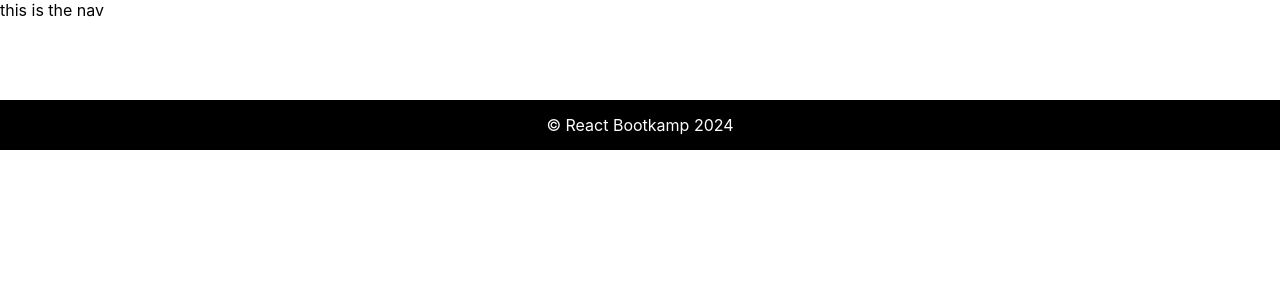
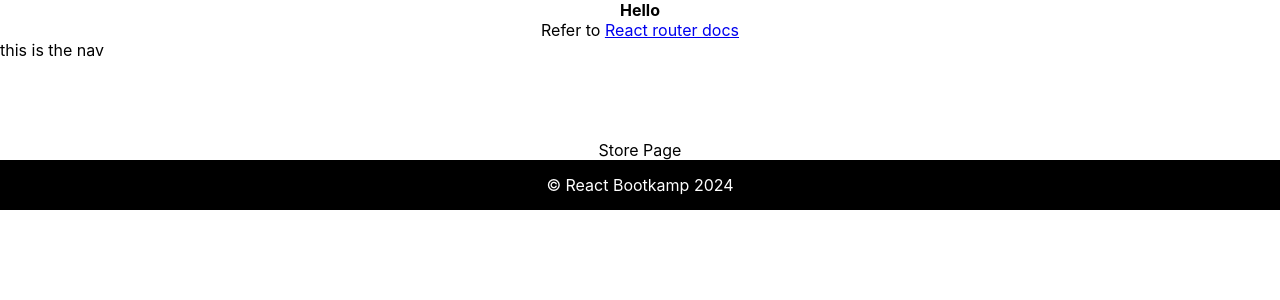
Before and after one commit to XhaninaIna/route_continue_day_3, a React (Create React App) app: page /store in a window 1280 px wide. Shown: the top 300 px of the page. Built offline with nearby package versions, Linux system fonts and the light colour scheme.

Commit message:
create pages and components

```diff
--- a/package.json
+++ b/package.json
@@ -8,6 +8,7 @@
     "@testing-library/user-event": "^13.5.0",
     "react": "^18.3.1",
     "react-dom": "^18.3.1",
+    "react-router-dom": "^6.27.0",
     "react-scripts": "5.0.1",
     "web-vitals": "^2.1.4"
   },
--- a/src/App.js
+++ b/src/App.js
@@ -1,12 +1,23 @@
 import logo from './logo.svg';
 import './App.css';
-import Layout from "./components/Layout";
+import Layout from './components/layout/Layout';
+import Routes from './routes/Routes';
+import {BrowserRouter} from "react-router-dom";
 function App() {
   return (
+    <BrowserRouter>
     <div className="App">
-      <Layout/>
-
+     <div>
+      <b>Hello</b> <br /> Refer to{' '}
+      <a href="https://reactrouter.com/en/main" target="_blank">
+        React router docs
+      </a>{' '}
     </div>
+     <Layout>
+      <Routes/>
+      </Layout>
+    </div>
+    </BrowserRouter>
   );
 }
 
--- /dev/null
+++ b/src/pages/HomePage.jsx
@@ -0,0 +1,5 @@
+export default function HomePage(){
+    return (
+        <div>Home page</div>
+    )
+}
--- /dev/null
+++ b/src/pages/LoginPage.jsx
@@ -0,0 +1,6 @@
+
+export default function HomePage(){
+    return (
+        <div>Login page</div>
+    )
+}
--- /dev/null
+++ b/src/pages/StorePage.jsx
@@ -0,0 +1,9 @@
+import React from 'react'
+
+export default function StorePage() {
+  return (
+    <div>
+      Store Page
+    </div>
+  )
+}
--- /dev/null
+++ b/src/routes/Routes.jsx
@@ -0,0 +1,18 @@
+import {
+    BrowserRouter, Routes as AppRoutes, Route
+  } from "react-router-dom";
+  import LoginPage from "../pages/LoginPage";
+  import HomePage from "../pages/HomePage";
+  import StorePage from "../pages/StorePage";
+  const Routes =() =>{
+    return (
+    <AppRoutes>
+    <Route path="/" element={<HomePage/>}/>
+    <Route path="/login" element={<LoginPage/>}/>
+    <Route path="/store" element={<StorePage/>}/>
+    </AppRoutes>
+
+    );
+  }
+
+  export default Routes;
```
Also changed, not shown: src/components/footer/Footer.jsx (added, +7 -0 lines), src/components/nav/Nav.jsx (added, +11 -0 lines), src/components/layout/Layout.jsx (renamed from src/components/Layout.jsx), src/components/layout/layout.css (renamed from src/components/layout.css), 1 other file (tests, documents, lock files or other folders).
